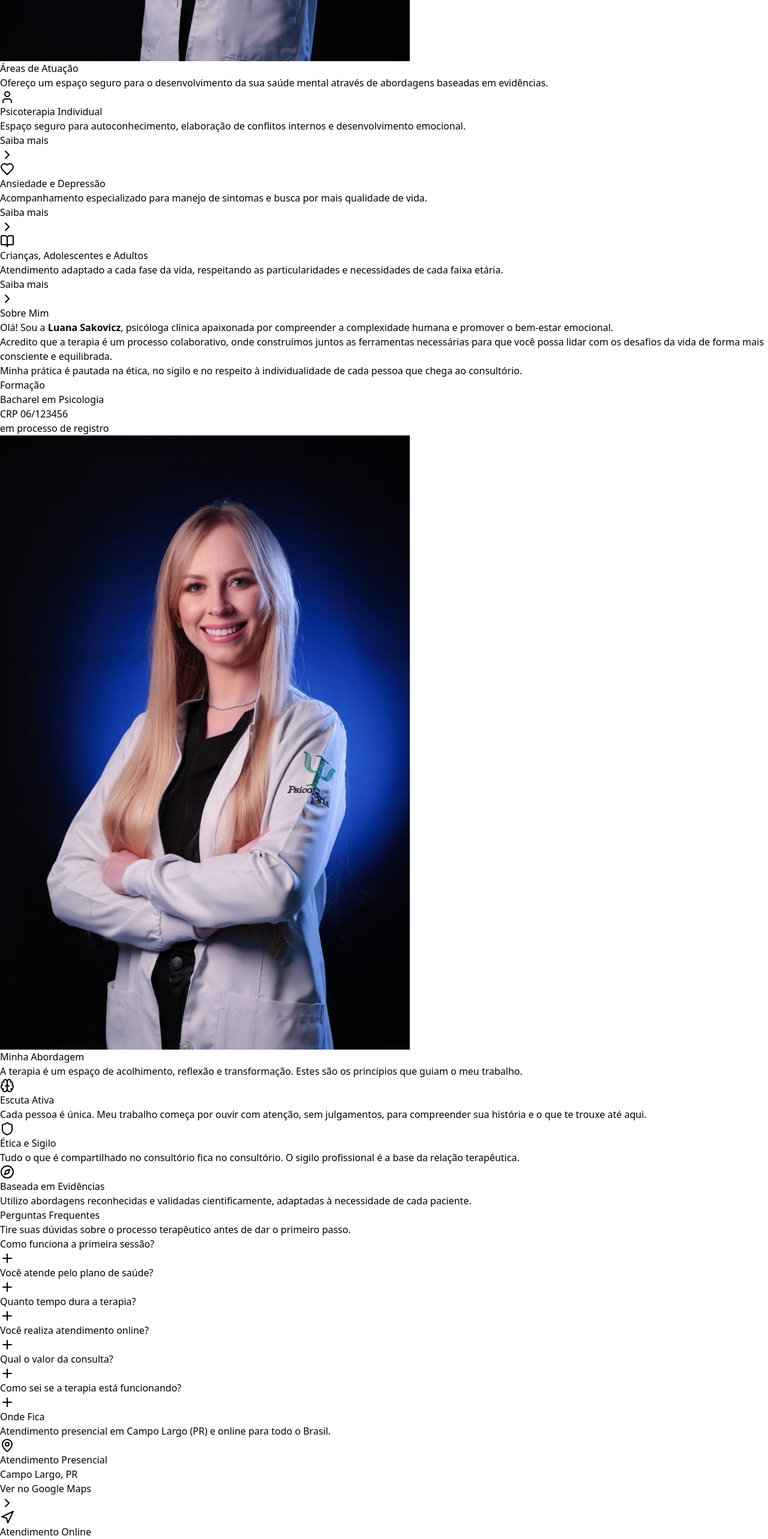
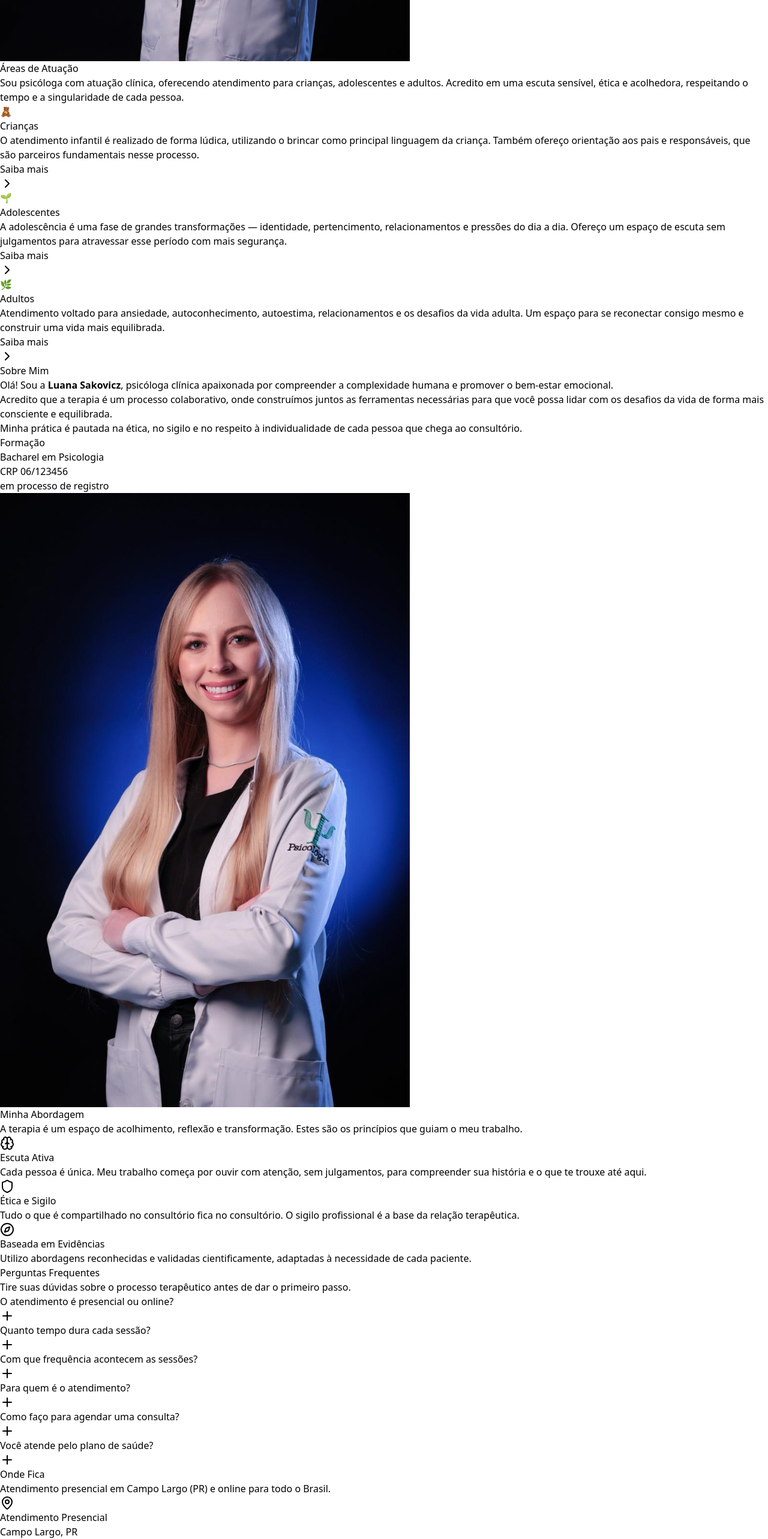
Before and after one commit to gabriellsd/portfolio-luana, a React (Vite) app: page / in a window 1280 px wide. Shown: the part 2400-4966 px from the top of the page at 60% size. Built offline with nearby package versions, Linux system fonts and the light colour scheme.

Commit message:
Atualiza areas de atuacao e FAQ conforme pedido da cliente
Made-with: Cursor

```diff
--- a/src/App.jsx
+++ b/src/App.jsx
@@ -1,8 +1,6 @@
 import React, { useState, useEffect } from 'react';
 import { useReveal } from './useReveal';
 import {
-  User,
-  BookOpen,
   MessageCircle,
   Mail,
   MapPin,
@@ -11,7 +9,6 @@ import {
   Menu,
   X,
   ChevronRight,
-  Heart,
   Plus,
   Minus,
   Brain,
@@ -39,22 +36,22 @@ const psico = {
 
 const specialties = [
   {
-    title: 'Psicoterapia Individual',
+    emoji: '🧸',
+    title: 'Crianças',
     description:
-      'Espaço seguro para autoconhecimento, elaboração de conflitos internos e desenvolvimento emocional.',
-    icon: <User className="w-6 h-6" />,
+      'O atendimento infantil é realizado de forma lúdica, utilizando o brincar como principal linguagem da criança. Também ofereço orientação aos pais e responsáveis, que são parceiros fundamentais nesse processo.',
   },
   {
-    title: 'Ansiedade e Depressão',
+    emoji: '🌱',
+    title: 'Adolescentes',
     description:
-      'Acompanhamento especializado para manejo de sintomas e busca por mais qualidade de vida.',
-    icon: <Heart className="w-6 h-6" />,
+      'A adolescência é uma fase de grandes transformações — identidade, pertencimento, relacionamentos e pressões do dia a dia. Ofereço um espaço de escuta sem julgamentos para atravessar esse período com mais segurança.',
   },
   {
-    title: 'Crianças, Adolescentes e Adultos',
+    emoji: '🌿',
+    title: 'Adultos',
     description:
-      'Atendimento adaptado a cada fase da vida, respeitando as particularidades e necessidades de cada faixa etária.',
-    icon: <BookOpen className="w-6 h-6" />,
+      'Atendimento voltado para ansiedade, autoconhecimento, autoestima, relacionamentos e os desafios da vida adulta. Um espaço para se reconectar consigo mesmo e construir uma vida mais equilibrada.',
   },
 ];
 
@@ -81,34 +78,34 @@ const approaches = [
 
 const faqs = [
   {
-    question: 'Como funciona a primeira sessão?',
+    question: 'O atendimento é presencial ou online?',
     answer:
-      'A primeira sessão é uma conversa inicial onde nos conhecemos. Você conta um pouco sobre si, sobre o que te trouxe à terapia e o que espera do processo. Não há pressão — é um espaço seguro para você se sentir à vontade.',
+      'Ofereço as duas modalidades! O atendimento presencial acontece em Campo Largo (PR). O online é realizado por videochamada e atende pacientes de todo o Brasil, com a mesma qualidade e sigilo de uma sessão presencial.',
+  },
+  {
+    question: 'Quanto tempo dura cada sessão?',
+    answer:
+      'As sessões têm duração de 50 minutos, seguindo o padrão da hora-sessão definido pelo Conselho Federal de Psicologia (CFP).',
+  },
+  {
+    question: 'Com que frequência acontecem as sessões?',
+    answer:
+      'A frequência padrão é semanal — uma sessão por semana. Essa regularidade é importante para que o processo terapêutico tenha continuidade e profundidade. Em alguns casos, pode ser ajustada conforme a necessidade.',
+  },
+  {
+    question: 'Para quem é o atendimento?',
+    answer:
+      'Atendo crianças, adolescentes e adultos. Cada faixa etária tem uma abordagem adaptada: com crianças o trabalho é lúdico; com adolescentes o foco é na escuta e identidade; com adultos trabalhamos ansiedade, autoconhecimento, relacionamentos e muito mais.',
+  },
+  {
+    question: 'Como faço para agendar uma consulta?',
+    answer:
+      'O agendamento é feito diretamente pelo WhatsApp. É só mandar uma mensagem e combinamos juntos o melhor dia e horário para você.',
   },
   {
     question: 'Você atende pelo plano de saúde?',
     answer:
       'No momento, os atendimentos são realizados de forma particular. Entre em contato pelo WhatsApp para saber mais sobre os valores e possibilidades de pagamento.',
-  },
-  {
-    question: 'Quanto tempo dura a terapia?',
-    answer:
-      'A duração é individual e depende dos objetivos de cada pessoa. Algumas questões se resolvem em poucos meses; outras demandam um acompanhamento mais longo. O importante é que você sinta progresso no seu próprio ritmo.',
-  },
-  {
-    question: 'Você realiza atendimento online?',
-    answer:
-      'Sim! Ofereço atendimento tanto presencial em Campo Largo (PR) quanto online para todo o Brasil, com a mesma qualidade e sigilo de uma sessão presencial.',
-  },
-  {
-    question: 'Qual o valor da consulta?',
-    answer:
-      'Os valores são informados diretamente pelo WhatsApp. O CFP (Conselho Federal de Psicologia) orienta que os honorários sejam negociados de forma personalizada com cada paciente.',
-  },
-  {
-    question: 'Como sei se a terapia está funcionando?',
-    answer:
-      'Com o tempo você começa a perceber mudanças sutis: reage diferente a situações que antes te travavam, se conhece melhor, tem mais clareza sobre seus sentimentos. Avaliamos juntos o progresso ao longo do processo.',
   },
 ];
 
@@ -254,9 +251,9 @@ export default function App() {
         <div ref={servicesRef} className="reveal max-w-6xl mx-auto">
           <div className="text-center mb-16">
             <h2 className="text-3xl font-serif text-stone-900 mb-4">Áreas de Atuação</h2>
-            <p className="text-stone-500 max-w-2xl mx-auto">
-              Ofereço um espaço seguro para o desenvolvimento da sua saúde mental através de
-              abordagens baseadas em evidências.
+            <p className="text-stone-600 max-w-2xl mx-auto leading-relaxed">
+              Sou psicóloga com atuação clínica, oferecendo atendimento para crianças, adolescentes e adultos.
+              Acredito em uma escuta sensível, ética e acolhedora, respeitando o tempo e a singularidade de cada pessoa.
             </p>
           </div>
 
@@ -266,13 +263,11 @@ export default function App() {
                 key={index}
                 className="p-8 rounded-3xl bg-stone-50 hover:bg-teal-50 border border-stone-100 transition-all group"
               >
-                <div className="w-12 h-12 bg-white rounded-2xl flex items-center justify-center mb-6 shadow-sm group-hover:scale-110 transition-transform text-teal-600">
-                  {spec.icon}
-                </div>
+                <div className="text-4xl mb-6">{spec.emoji}</div>
                 <h3 className="text-xl font-semibold mb-3 text-stone-800">{spec.title}</h3>
                 <p className="text-stone-600 leading-relaxed mb-6">{spec.description}</p>
                 <a
-                  href={`https://wa.me/${psico.whatsapp}?text=Olá%20Luana%2C%20tenho%20interesse%20em%20${encodeURIComponent(spec.title)}!`}
+                  href={`https://wa.me/${psico.whatsapp}?text=Olá%20Luana%2C%20tenho%20interesse%20em%20atendimento%20para%20${encodeURIComponent(spec.title)}!`}
                   target="_blank"
                   rel="noopener noreferrer"
                   className="text-teal-700 font-medium flex items-center gap-2 text-sm uppercase tracking-wider group-hover:gap-3 transition-all"
```
